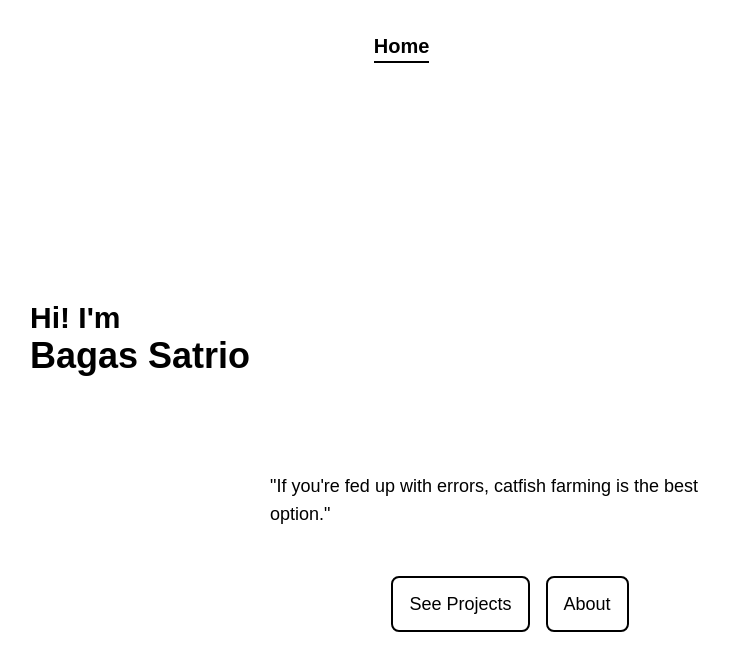
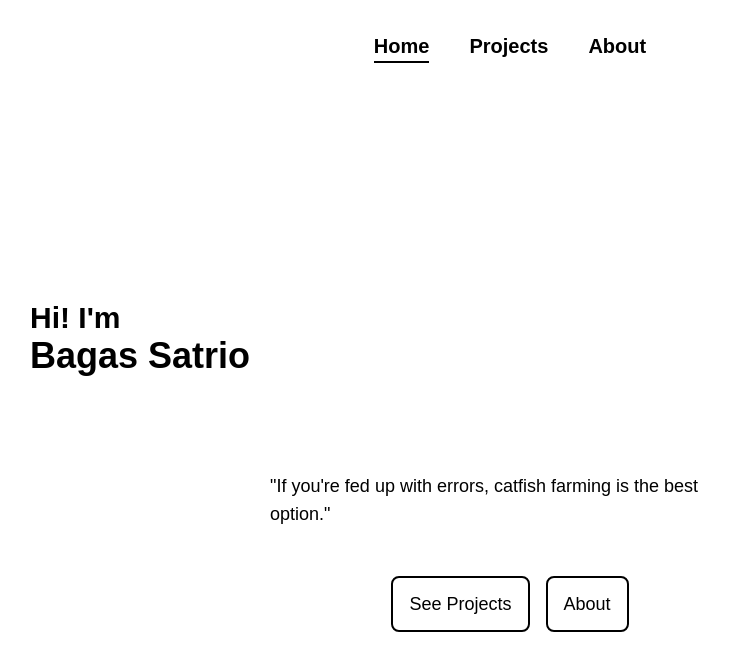
Before and after one commit to bagasstr/bagasdev, a Next.js app: page / in a window 1280 px wide. Shown: the top 670 px of the page, without its empty margins (130-859 px from the left). Built offline with nearby package versions, Linux system fonts and the light colour scheme; a web font is replaced by a local one.

Commit message:
fix dark mode

```diff
--- a/src/components/Navbar.tsx
+++ b/src/components/Navbar.tsx
@@ -33,11 +33,11 @@ const Navbar = () => {
               <li key={index}>
                 <Link href={item.link} passHref>
                   {checkPath === item.link ? (
-                    <span className='border-b-2 border-black dark:border-white sm:text-lg sm:font-semibold lg:text-xl pb-1'>
+                    <span className='border-b-2 border-black dark:border-white text-black dark:text-white sm:text-lg sm:font-semibold lg:text-xl pb-1'>
                       {item.name}
                     </span>
                   ) : (
-                    <span className='sm:text-lg sm:font-semibold sm:text-white/85 lg:text-xl'>
+                    <span className='sm:text-lg sm:font-semibold text-black dark:text-white lg:text-xl'>
                       {item.name}
                     </span>
                   )}
```
